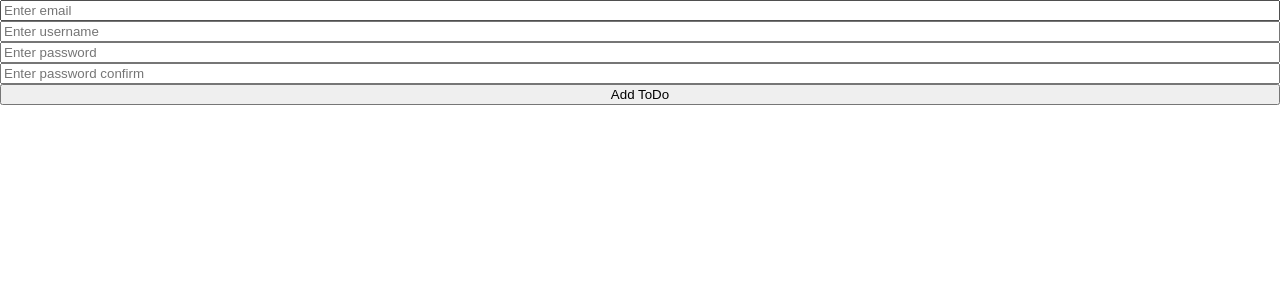
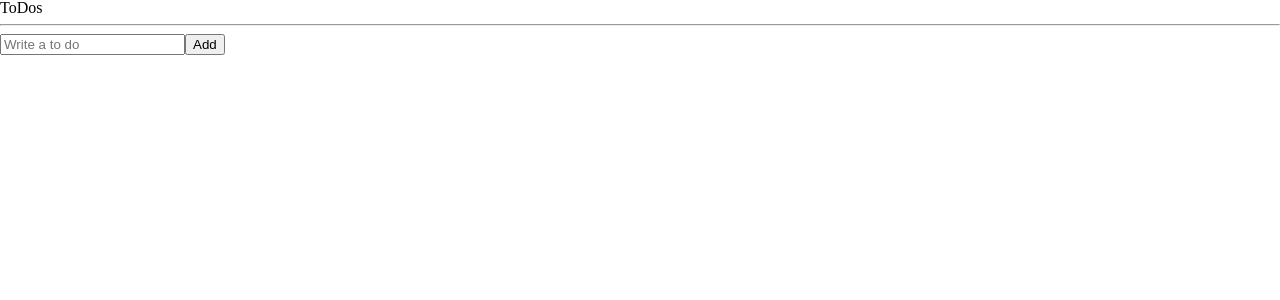
Before and after one commit to solarsdev/react-master-class, a React (Create React App) app in the folder react-todo-app/: page / in a window 1280 px wide. Shown: the top 300 px of the page. Built offline with nearby package versions, Linux system fonts and the light colour scheme.

Commit message:
feat: Add default ToDo feature with recoil state

```diff
--- a/react-todo-app/src/App.tsx
+++ b/react-todo-app/src/App.tsx
@@ -1,6 +1,6 @@
 import { createGlobalStyle } from 'styled-components';
 import reset from 'styled-reset';
-import ToDoList from './ToDoList';
+import ToDoList from './components/ToDoList';
 
 const GlobalStyle = createGlobalStyle`
   ${reset}
--- a/react-todo-app/src/ToDoList.tsx
+++ /dev/null
@@ -1,68 +0,0 @@
-import { useForm } from 'react-hook-form';
-import styled from 'styled-components';
-
-interface FormProps {
-  email: string;
-  username: string;
-  password: string;
-  passwordConfirm: string;
-  extraError?: string;
-}
-
-const Error = styled.span`
-  color: red;
-`;
-
-const ToDoList = () => {
-  const {
-    register,
-    handleSubmit,
-    formState: { errors },
-  } = useForm();
-  const onValid = (data: FormProps) => {
-    console.log(data);
-  };
-  console.log(errors);
-
-  return (
-    <div>
-      <form style={{ display: 'flex', flexDirection: 'column' }} onSubmit={handleSubmit(onValid)}>
-        <input
-          {...register('email', {
-            required: 'Email is required!',
-            pattern: {
-              value: /^[A-Za-z0-9._%+-]+@naver.com/,
-              message: 'Only naver.com email is allowed',
-            },
-          })}
-          placeholder='Enter email'
-        />
-        {errors?.email ? <Error>{errors.email.message}</Error> : null}
-        <input
-          {...register('username', { required: 'Username is required!', minLength: 10 })}
-          placeholder='Enter username'
-        />
-        {errors?.username ? <Error>{errors.username.message}</Error> : null}
-        <input
-          {...register('password', { required: 'Password is required!', minLength: 5 })}
-          placeholder='Enter password'
-        />
-        {errors?.password ? <Error>{errors.password.message}</Error> : null}
-        <input
-          {...register('passwordConfirm', {
-            required: 'Password  Confirm is required!',
-            minLength: {
-              value: 5,
-              message: 'Password is too short',
-            },
-          })}
-          placeholder='Enter password confirm'
-        />
-        {errors?.passwordConfirm ? <Error>{errors.passwordConfirm.message}</Error> : null}
-        <input type='submit' value='Add ToDo' />
-      </form>
-    </div>
-  );
-};
-
-export default ToDoList;
--- /dev/null
+++ b/react-todo-app/src/components/ToDoList.tsx
@@ -0,0 +1,44 @@
+import { useForm } from 'react-hook-form';
+import { atom, useRecoilState } from 'recoil';
+
+interface ToDo {
+  id: number;
+  text: string;
+  category: 'TO_DO' | 'DOING' | 'DONE';
+}
+
+interface FormProps {
+  ToDo: string;
+}
+
+const toDoState = atom<ToDo[]>({
+  key: 'toDo',
+  default: [],
+});
+
+const ToDoList = () => {
+  const [toDos, setToDos] = useRecoilState(toDoState);
+  const { register, handleSubmit, setValue } = useForm();
+  const onSubmit = ({ ToDo }: FormProps) => {
+    setToDos((prevToDos) => [{ id: Date.now(), text: ToDo, category: 'TO_DO' }, ...prevToDos]);
+    setValue('ToDo', '');
+  };
+
+  return (
+    <div>
+      <h1>ToDos</h1>
+      <hr />
+      <form onSubmit={handleSubmit(onSubmit)}>
+        <input {...register('ToDo')} type='text' placeholder='Write a to do' />
+        <input type='submit' value='Add' />
+      </form>
+      <ul>
+        {toDos.map(({ id, text }) => (
+          <li key={id}>{text}</li>
+        ))}
+      </ul>
+    </div>
+  );
+};
+
+export default ToDoList;
```
